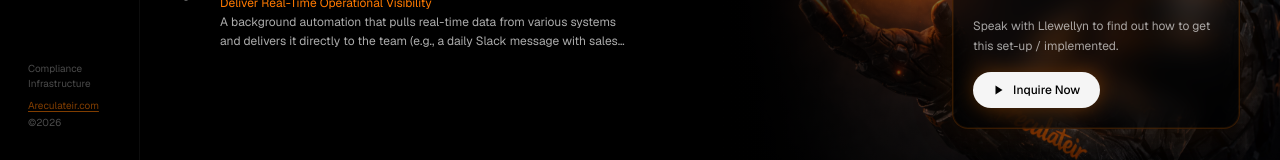
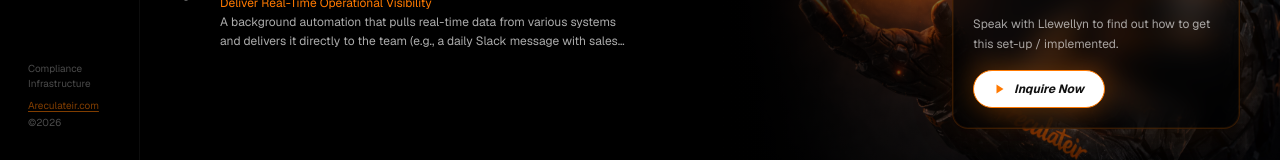
Before and after one commit to telluricaquarian/areculateirservices, a Next.js app: page / in a window 1280 px wide. Shown: the part 631-791 px from the top of the page. Built offline with nearby package versions, Linux system fonts and the light colour scheme; a web font is replaced by a local one.

Commit message:
upgrade CTA button styling with glow, outline, and icon

```diff
--- a/app/page.tsx
+++ b/app/page.tsx
@@ -109,8 +109,8 @@ export default function Home() {
           <p className="text-foreground/65 text-xs leading-relaxed">
             Speak with Llewellyn to find out how to get this set-up / implemented.
           </p>
-          <button className="flex items-center gap-2 bg-foreground text-background px-5 py-2.5 rounded-full w-fit text-xs font-medium shadow-[0_0_20px_rgba(255,122,0,0.3)] hover:shadow-[0_0_30px_rgba(255,122,0,0.5)] transition-shadow">
-            <svg viewBox="0 0 24 24" fill="currentColor" className="w-3 h-3">
+          <button className="flex items-center gap-2 bg-white text-[#111] border border-[#FF7900] px-5 py-2.5 rounded-full w-fit text-xs font-bold italic shadow-[0_0_30px_rgba(255,121,0,0.35)] hover:shadow-[0_0_44px_rgba(255,121,0,0.55)] hover:scale-[1.02] transition-all">
+            <svg viewBox="0 0 24 24" fill="currentColor" className="w-3 h-3 text-[#FF7900]">
               <polygon points="5 3 19 12 5 21 5 3" />
             </svg>
             Inquire Now
--- a/components/bottom-cta.tsx
+++ b/components/bottom-cta.tsx
@@ -28,11 +28,11 @@ export function BottomCTA() {
           </p>
 
           {/* CTA Button */}
-          <button className="flex items-center gap-2 bg-foreground text-background px-6 py-3 rounded-full w-fit shadow-[0_0_20px_rgba(255,122,0,0.3)] hover:shadow-[0_0_30px_rgba(255,122,0,0.5)] transition-shadow">
-            <svg viewBox="0 0 24 24" fill="currentColor" className="w-4 h-4">
+          <button className="flex items-center gap-2 bg-white text-[#111] border border-[#FF7900] px-6 py-3 rounded-full w-fit shadow-[0_0_30px_rgba(255,121,0,0.35)] hover:shadow-[0_0_44px_rgba(255,121,0,0.55)] hover:scale-[1.02] transition-all">
+            <svg viewBox="0 0 24 24" fill="currentColor" className="w-4 h-4 text-[#FF7900]">
               <polygon points="5 3 19 12 5 21 5 3" />
             </svg>
-            <span className="font-medium text-sm">Inquire Now</span>
+            <span className="font-bold italic text-sm">Inquire Now</span>
           </button>
         </div>
       </div>
```
